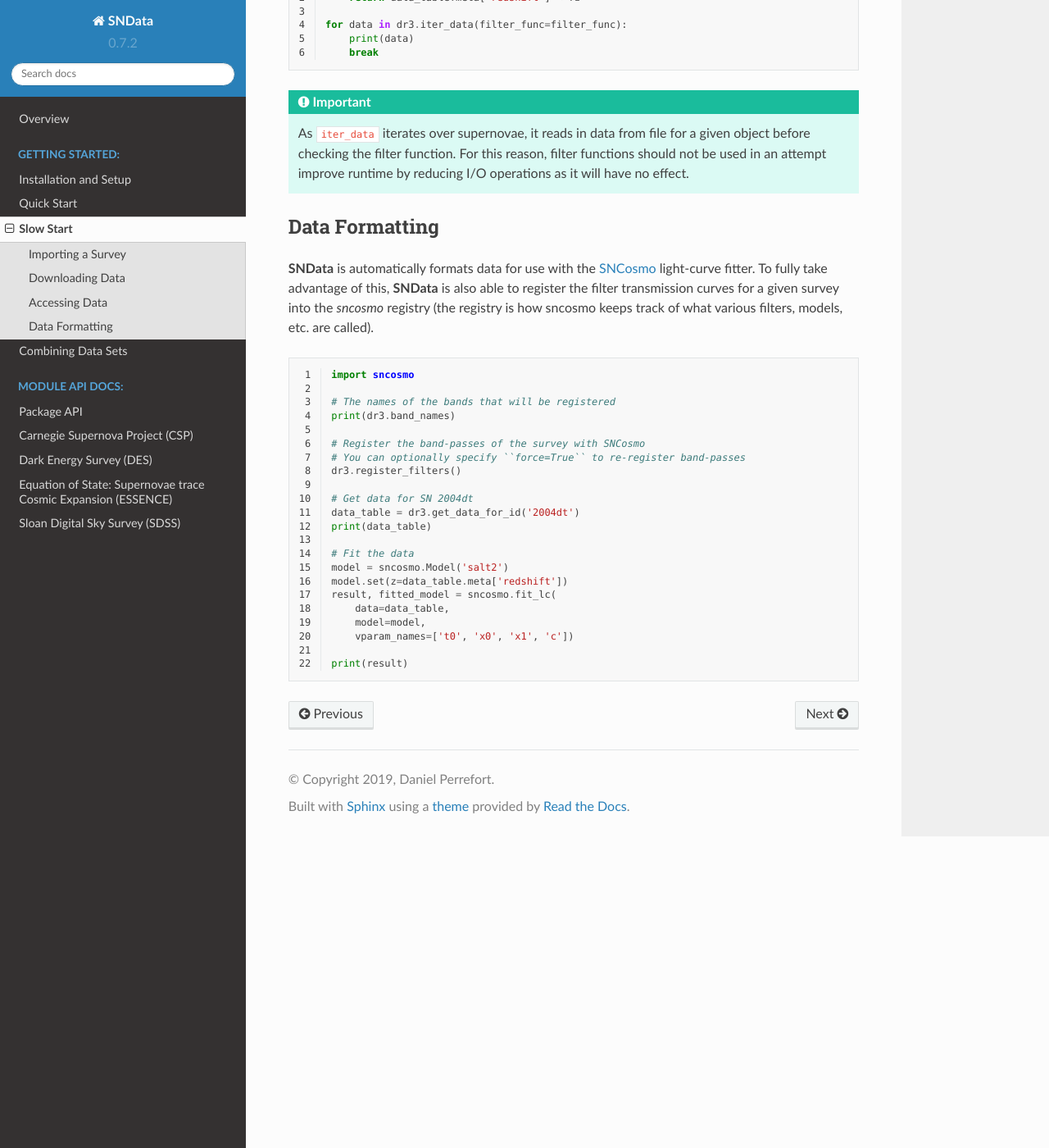
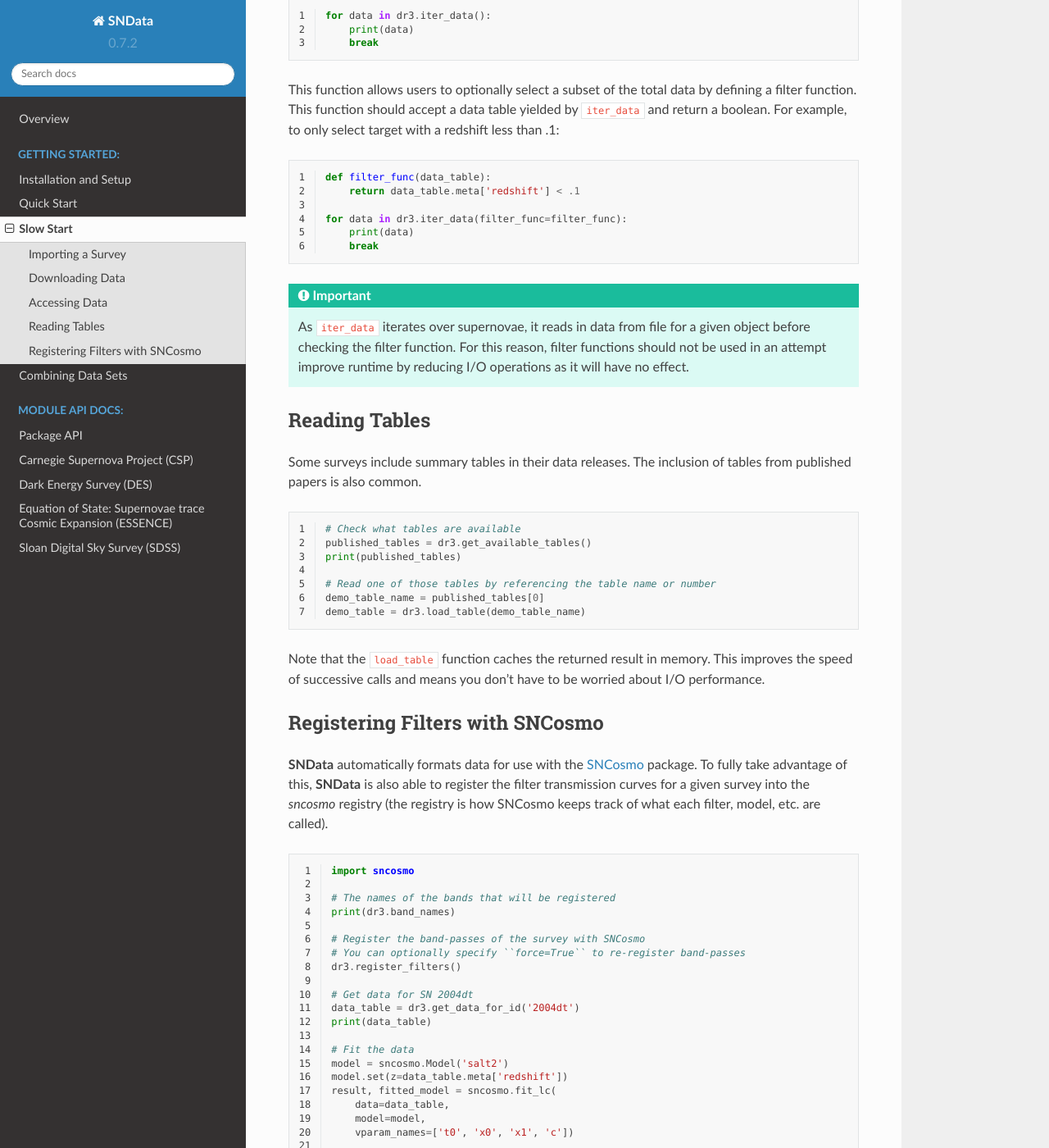
Before and after one commit to sncosmo/SNData, a Sphinx documentation site: the page built from docs/source/getting_started/slow_start.rst, in a window 1280 px wide and 1400 px high, scrolled down 2004 px. Shown: the whole window at 82% size. Built offline with Sphinx 7.4.7 and the Read the Docs theme 2.0.0, drawn with Linux system fonts in a browser that asks for light colours; some of the changed text lies outside the part shown.

Commit message:
Updates docs

```diff
--- a/docs/source/getting_started/quick_start.rst
+++ b/docs/source/getting_started/quick_start.rst
@@ -20,7 +20,7 @@
    print(published_tables)
 
    # Read one of those tables by referencing the table name or number
-   dr3_table_1 = dr3.load_table(published_tables[0])
+   dr3_demo_table = dr3.load_table(published_tables[0])
 
    # Check what objects are included in the data release
    object_ids = dr3.get_available_ids()
--- a/docs/source/getting_started/slow_start.rst
+++ b/docs/source/getting_started/slow_start.rst
@@ -3,18 +3,18 @@
 Slow Start
 ==========
 
-The following is provided's a simple demonstration of the various functionality
-available in **SNData**. For more information, or for usage instructions on a
-specific module, please see that module's documentation page.
+The following is provided as an in depth demonstration of the various
+functionality available in **SNData**. For more information on a specific
+module, please see that module's page in the API documentation.
 
 Importing a Survey
 ------------------
 
-To access data from a specific survey, simply import it from the parent
-package. A summary of each data release, including any deviations from the
-standard UI, can be accessed by calling the builtin ``help`` function. For
-demonstration purposes we will be using the third data release from the
-Carnegie Supernova Survey.
+To access data from a specific survey, import it from the parent package. A
+summary of each data release, including any deviations from the standard UI,
+can be accessed by calling the builtin ``help`` function. For demonstration
+purposes we will be using the third data release from the Carnegie Supernova
+Survey.
 
 .. code-block:: python
    :linenos:
@@ -37,6 +37,10 @@
    # The primary publication(s) and NASA ADS link(s) describing the data
    print(dr3.publications)
    print(dr3.ads_url)
+
+   # Photometric data releases include filter names and effective wavelengths
+   print(dr3.band_names)
+   print(dr3.lambda_effective)
 
 
 Downloading Data
@@ -64,6 +68,14 @@
 environment. This behavior can be disabled by specifying the ``force=True``
 argument.
 
+.. Important:: Survey data is often hosted across multiple websites. As such,
+it is possible the server responsible for hosting a subset of a survey's
+data (e.g. the filter transmission curves) is temporarily offline. In this
+case **SNData** will raise a warning and continue downloading any data that is
+still online. The ``download_module_data`` function can then be re-run once
+the server is back online.
+
+
 Accessing Data
 --------------
 
@@ -85,10 +97,10 @@
    # Don't forget to check the meta data!
    print(data_table.meta)
 
-.. important:: Data tables returned by SNData are formatted for use with the
-   ``sncosmo`` python package. In doing so, the values of the table may be
-   manipulated from the original file data into different units, column names,
-   etc. To disable this feature, specify the ``format_table=False`` argument.
+Data tables returned by SNData are formatted for use with the ``sncosmo``
+python package. In doing so, the values of the table may be manipulated from
+the original file data into different units, column names, etc. To disable
+this feature, specify the ``format_table=False`` argument.
 
 The ``iter_data`` function is also provided for convenience to iterate over
 data for all available objects.
@@ -120,14 +132,38 @@
    reason, filter functions should not be used in an attempt improve runtime
    by reducing I/O operations as it will have no effect.
 
-Data Formatting
----------------
 
-**SNData** is automatically formats data for use with the `SNCosmo`_
-light-curve fitter. To fully take advantage of this, **SNData** is also able to
-register the filter transmission curves for a given survey into the `sncosmo`
-registry (the registry is how sncosmo keeps track of what various filters,
-models, etc. are called).
+Reading Tables
+--------------
+
+Some surveys include summary tables in their data releases. The inclusion of
+tables from published papers is also common.
+
+.. code-block:: python
+   :linenos:
+
+   # Check what tables are available
+   published_tables = dr3.get_available_tables()
+   print(published_tables)
+
+   # Read one of those tables by referencing the table name or number
+   demo_table_name = published_tables[0]
+   demo_table = dr3.load_table(demo_table_name)
+
+
+Note that the ``load_table`` function caches the returned result in memory.
+This improves the speed of successive calls and means you don't have to be
+worried about I/O performance.
+
+
+Registering Filters with SNCosmo
+--------------------------------
+
+**SNData** automatically formats data for use with the `SNCosmo`_ package.
+To fully take advantage of this, **SNData** is also able to register the
+filter transmission curves for a given survey into the `sncosmo` registry
+(the registry is how SNCosmo keeps track of what each filter, model, etc.
+are called).
 
 .. _SNCosmo: https://sncosmo.readthedocs.io/en/v1.8.x/
 
```
Also changed, not shown: other parts of docs/source/getting_started/quick_start.rst (+1 -1 lines).
